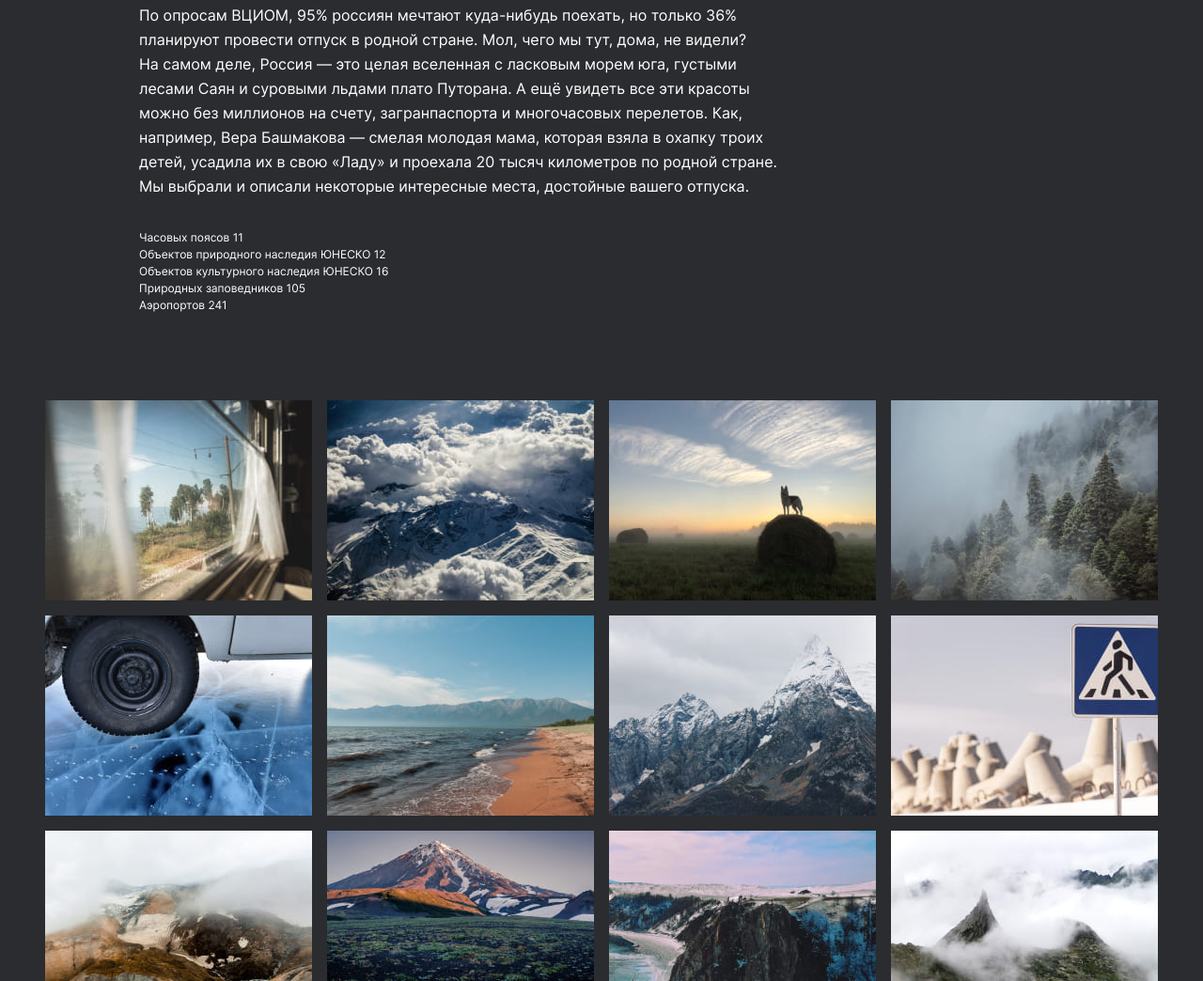
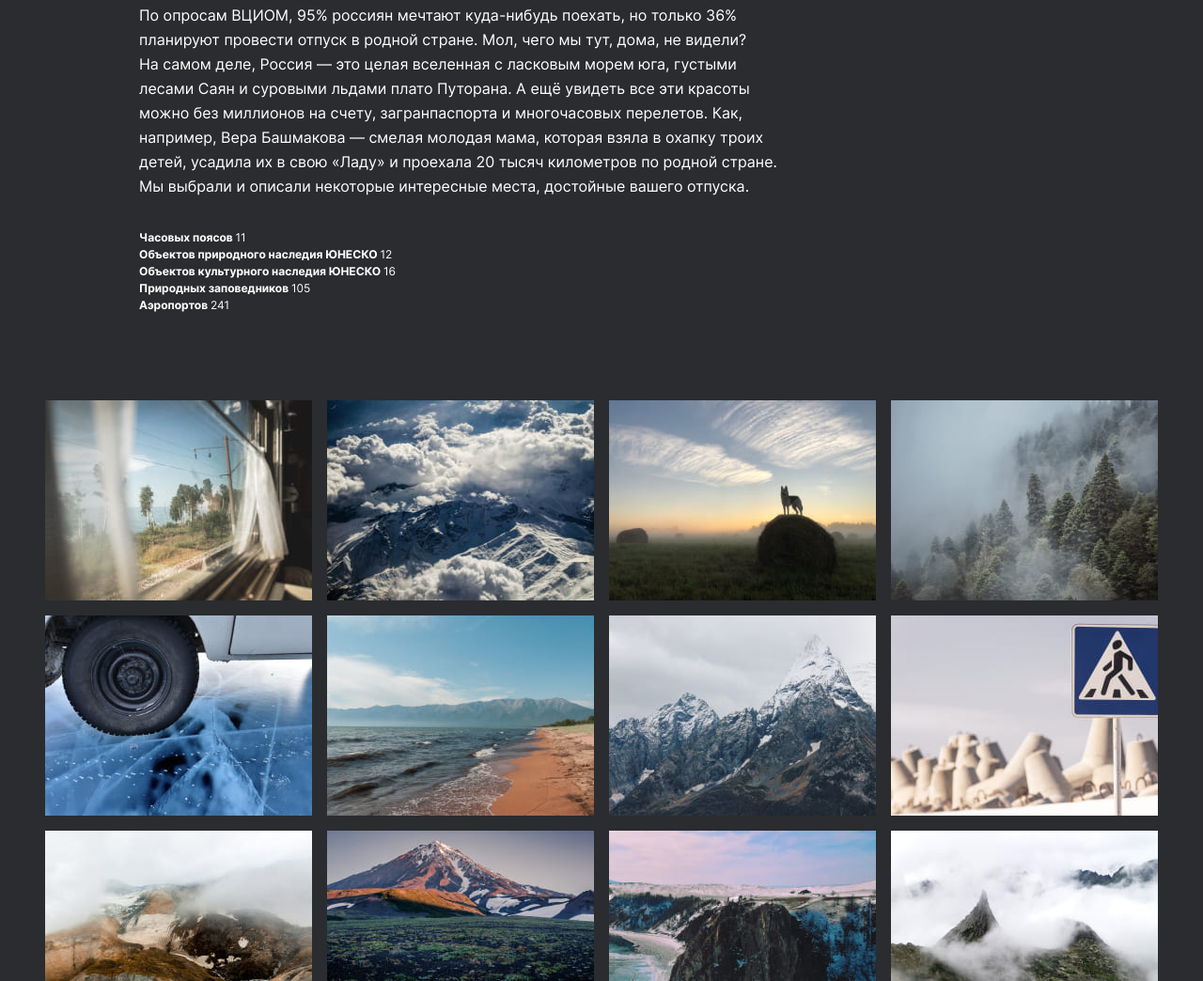
Before and after one commit to AnIlyukina/russian-travel, a plain HTML site: page index.html in a window 1280 px wide. Shown: the part 1328-2372 px from the top of the page at 94% size. Drawn offline with Linux system fonts and the light colour scheme.

Commit message:
шрифт bold

```diff
--- /dev/null
+++ b/blocks/inter-normal/inter-normal.css
@@ -0,0 +1,5 @@
+.inter-normal{
+  font-family: 'Inter' Arial, Helvetica, sans-serif;
+  font-style: normal;
+  font-weight: 400;
+}
--- a/blocks/intro/__list/intro__list.css
+++ b/blocks/intro/__list/intro__list.css
@@ -1,7 +1,7 @@
 .intro__list{
   font-family:'Inter', Arial, Helvetica, sans-serif;
   font-style: normal;
-  font-weight: 400;
+  font-weight: 700;
   font-size: 12px;
   line-height: 18px;
   margin: 0;
--- a/index.html
+++ b/index.html
@@ -30,11 +30,11 @@
               <div class="intro__content">
                 <h2 class="intro__title">Чего мы&nbsp;там не&nbsp;видели?</h2>
                 <p class="intro__text">По&nbsp;опросам ВЦИОМ, 95% россиян мечтают куда-нибудь поехать, но&nbsp;только&nbsp;36% планируют провести отпуск в&nbsp;родной стране. Мол, чего мы&nbsp;тут, дома, не&nbsp;видели? На&nbsp;самом деле, Россия&nbsp;&mdash; это целая вселенная с&nbsp;ласковым морем юга, густыми лесами Саян и&nbsp;суровыми льдами плато Путорана. А&nbsp;ещё увидеть все эти красоты можно без миллионов на&nbsp;счету, загранпаспорта и&nbsp;многочасовых перелетов. Как, например, Вера Башмакова&nbsp;&mdash; смелая молодая мама, которая взяла в&nbsp;охапку троих детей, усадила их&nbsp;в&nbsp;свою &laquo;Ладу&raquo; и&nbsp;проехала 20&nbsp;тысяч километров по&nbsp;родной стране. Мы&nbsp;выбрали и&nbsp;описали некоторые интересные места, достойные вашего отпуска.</p>
-                <p class="intro__list">Часовых поясов 11
-                  Объектов природного наследия ЮНЕСКО 12
-                  Объектов культурного наследия ЮНЕСКО 16
-                  Природных заповедников 105
-                  Аэропортов 241</p>
+                <p class="intro__list">Часовых поясов <span class="inter-normal">11</span>
+                  Объектов природного наследия ЮНЕСКО <span class="inter-normal">12</span>
+                  Объектов культурного наследия ЮНЕСКО <span class="inter-normal">16</span>
+                  Природных заповедников <span class="inter-normal">105</span>
+                  Аэропортов <span class="inter-normal">241</span></p>
               </div>
             </section>
             <section class="photo-grid">
--- a/pages/index.css
+++ b/pages/index.css
@@ -13,6 +13,7 @@
 @import url(../blocks/header/__lang-link/header__lang-link.css);
 @import url(../blocks/header/__lang-link/_text-decoration/header__lang-link_text-decoration_none.css);
 
+
 @import url(../blocks/lead/lead.css);
 @import url(../blocks/lead/__title/lead__title.css);
 @import url(../blocks/lead/__subtitle/lead__subtitle.css);
@@ -20,6 +21,7 @@
 @import url(../blocks/lead/__caption/lead__caption.css);
 @import url(../blocks/lead/__content/lead__content.css);
 
+@import url(../blocks/inter-normal/inter-normal.css);
 @import url(../blocks/intro/intro.css);
 @import url(../blocks/intro/__content/intro__content.css);
 @import url(../blocks/intro/__title/intro__title.css);
--- a/vendor/fonts/fonts.css
+++ b/vendor/fonts/fonts.css
@@ -12,3 +12,10 @@
   font-weight: 900;
   src: url('./Inter-Black.woff2') format('woff2');
 }
+
+@font-face {
+  font-family: 'Inter';
+  font-style: normal;
+  font-weight: 700;
+  src: url('./Inter-Bold.woff2') format('woff2');
+}
```
Also changed, not shown: vendor/fonts/Inter-Bold.woff2 (added).
